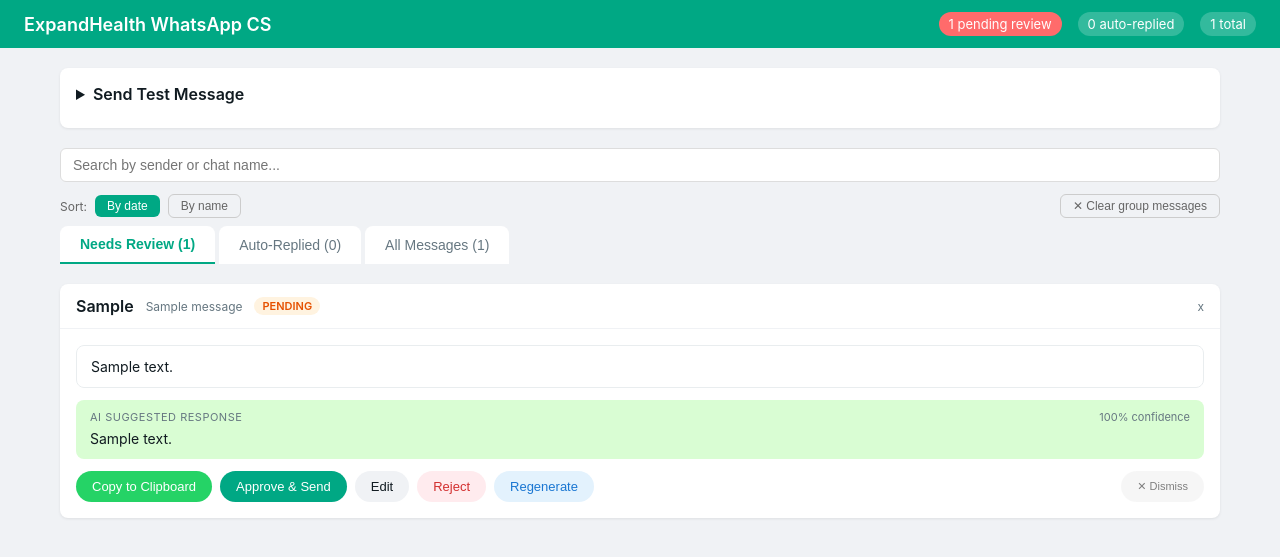
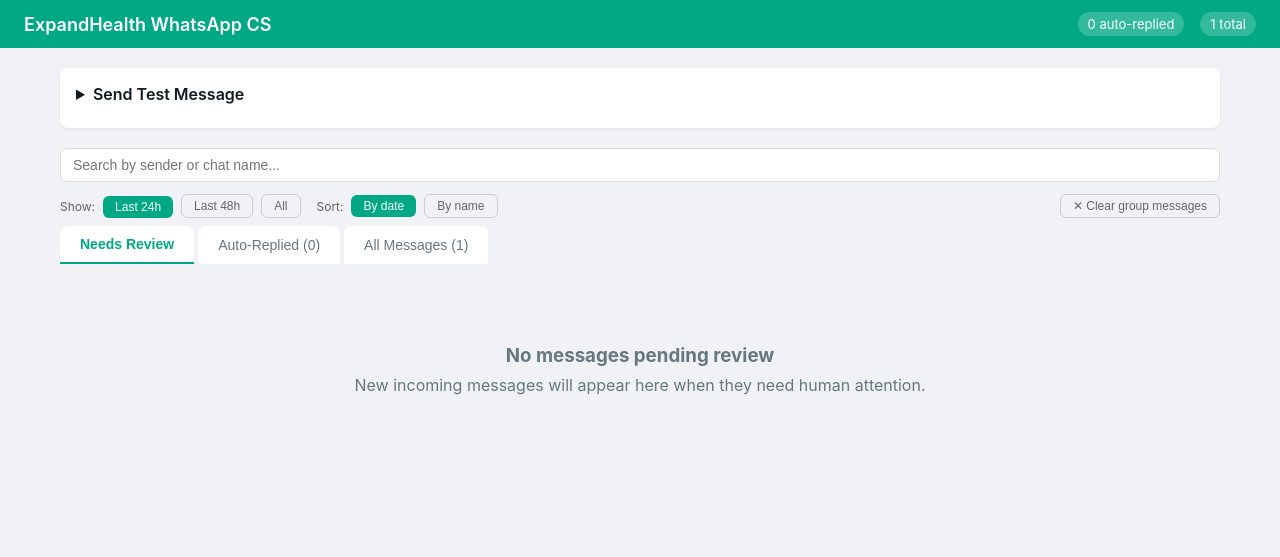
Before and after one commit to emilianpopa/whatsapp-customer-service, a Flask app: page /?hours=24 in a window 1280 px wide. Shown: the top 557 px of the page. Run offline with Flask 3, Linux system fonts and the light colour scheme; tables that the repository leaves empty hold one stand-in row (values such as "Sample post"); some libraries are stand-ins or nearby versions.

Commit message:
feat: add 48h time filter for pending messages
- get_pending_messages() now filters to last N hours (default 48)
- Dashboard index reads ?hours= param, passes to template
- Time filter buttons: Last 24h / Last 48h / All

Co-Authored-By: Claude Sonnet 4.6 <noreply@anthropic.com>

```diff
--- a/db.py
+++ b/db.py
@@ -115,8 +115,8 @@ def store_response(message_id: int, suggested_text: str,
     return resp_id
 
 
-def get_pending_messages() -> list[dict]:
-    """Get messages awaiting review (with their latest suggested response)."""
+def get_pending_messages(hours: int = 48) -> list[dict]:
+    """Get messages awaiting review (with their latest suggested response), last N hours."""
     conn = get_db()
     rows = conn.execute("""
         SELECT m.id, m.sender, m.content, m.timestamp, m.received_at, m.chat_name, m.status,
@@ -126,8 +126,9 @@ def get_pending_messages() -> list[dict]:
             SELECT id FROM responses WHERE message_id = m.id ORDER BY created_at DESC LIMIT 1
         )
         WHERE m.status IN ('new', 'pending_review')
+          AND m.received_at >= datetime('now', ? || ' hours')
         ORDER BY m.received_at DESC
-    """).fetchall()
+    """, (f"-{hours}",)).fetchall()
     conn.close()
     return [dict(r) for r in rows]
 
--- a/web/app.py
+++ b/web/app.py
@@ -42,7 +42,8 @@ def ensure_db():
 @app.route("/")
 def index():
     """Main dashboard — pending review queue."""
-    pending = get_pending_messages()
+    hours = int(request.args.get("hours", 48))
+    pending = get_pending_messages(hours=hours)
     auto_replied = get_auto_replied()
     all_msgs = get_all_messages(limit=50)
 
@@ -54,7 +55,7 @@ def index():
     }
 
     return render_template("inbox.html", pending=pending, auto_replied=auto_replied,
-                           all_messages=all_msgs, stats=stats)
+                           all_messages=all_msgs, stats=stats, hours=hours)
 
 
 # ── API endpoints ─────────────────────────────────────────────────────────────
--- a/web/templates/inbox.html
+++ b/web/templates/inbox.html
@@ -37,9 +37,25 @@
         style="width:100%;padding:8px 12px;border:1px solid #ddd;border-radius:6px;font-size:14px;box-sizing:border-box;">
 </div>
 
-<!-- Sort + bulk actions -->
-<div style="margin-bottom:8px;display:flex;align-items:center;gap:8px;">
-    <span style="font-size:12px;color:#666;">Sort:</span>
+<!-- Filter + sort + bulk actions -->
+<div style="margin-bottom:8px;display:flex;align-items:center;gap:8px;flex-wrap:wrap;">
+    <span style="font-size:12px;color:#666;">Show:</span>
+    <a href="/?hours=24" style="text-decoration:none;">
+        <button style="{{ 'background:#00a884;color:#fff;border:none;' if hours==24 else 'background:none;border:1px solid #ccc;color:#666;' }}border-radius:6px;padding:4px 12px;font-size:12px;cursor:pointer;">
+            Last 24h
+        </button>
+    </a>
+    <a href="/?hours=48" style="text-decoration:none;">
+        <button style="{{ 'background:#00a884;color:#fff;border:none;' if hours==48 else 'background:none;border:1px solid #ccc;color:#666;' }}border-radius:6px;padding:4px 12px;font-size:12px;cursor:pointer;">
+            Last 48h
+        </button>
+    </a>
+    <a href="/?hours=720" style="text-decoration:none;">
+        <button style="{{ 'background:#00a884;color:#fff;border:none;' if hours==720 else 'background:none;border:1px solid #ccc;color:#666;' }}border-radius:6px;padding:4px 12px;font-size:12px;cursor:pointer;">
+            All
+        </button>
+    </a>
+    <span style="font-size:12px;color:#666;margin-left:8px;">Sort:</span>
     <button id="sort-date" onclick="sortCards('date')"
             style="background:#00a884;color:#fff;border:none;border-radius:6px;padding:4px 12px;font-size:12px;cursor:pointer;">
         By date
```
